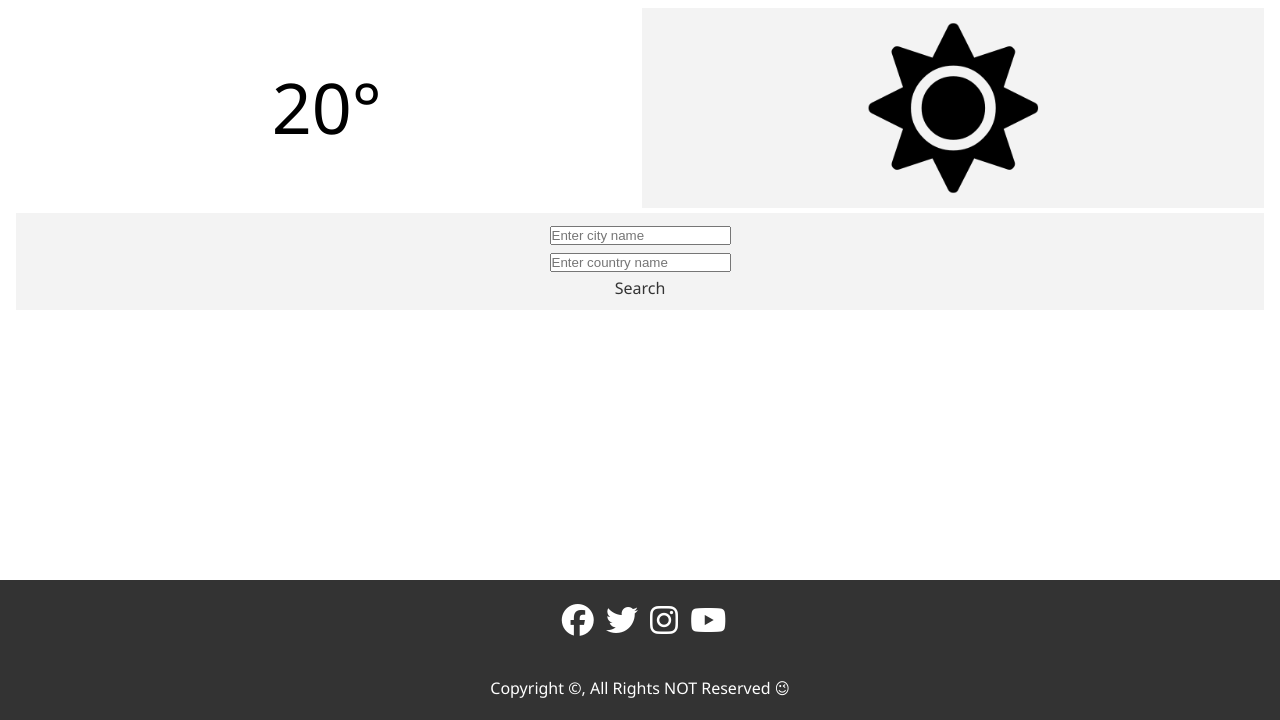
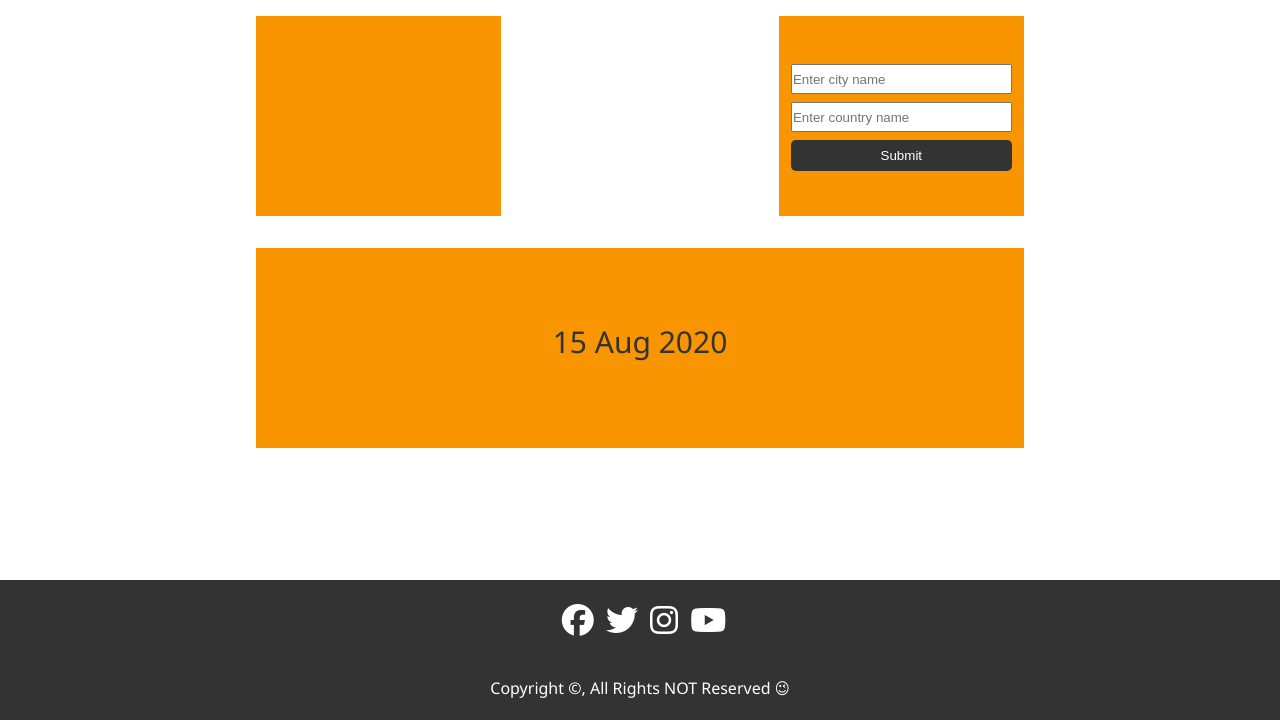
Before and after one commit to leandrofahur/weather-app, a Node server app: page / in a window 1280 px wide. Shown: the part 80-800 px from the top of the page. Run offline with Node 20, Linux system fonts and the light colour scheme; some libraries are stand-ins or nearby versions.

Commit message:
home is ready

```diff
--- a/public/css/main.css
+++ b/public/css/main.css
@@ -73,11 +73,103 @@ header {
 
 /* Weather */
 #weather .weather-container {
+  max-width: 768px;
+  margin: auto;
+  /* background-color: #f99500; */
+  /* height: 100vh; */
+}
+
+#weather .weather-grid {
+  display: grid;
+  grid-template-columns: repeat(3, 1fr);
+  grid-gap: 1rem;
+  /* align-items: center; */
+  text-align: center;
+}
+
+#weather .weather-grid > div {
+  margin-top: 1rem;
+  background-color: #f99500;
+  color: #333;
+  height: 200px;
+}
+
+#weather .weather-grid > div:nth-child(2) {
+  margin-top: 1rem;
+  background-color: #fff;
+  color: #333;
+}
+
+#weather .weather-grid > div:last-child {
+  grid-column: 1 /span 3;
+}
+
+#weather .weather-grid img {
+  display: block;
+  width: 200px;
+  margin: auto;
+}
+
+#weather .weather-grid .data {
+  font-size: 60px;
+  padding-top: 80px;
+}
+
+#weather .weather-grid .info {
+  padding-top: 40px;
+}
+
+#weather .weather-grid .info input[type='text'] {
+  margin-top: .5rem;
+  height: 30px;
+  width: 90%;
+}
+
+#weather .weather-grid .info input[type='submit'] {
+  cursor: pointer;
+  margin-top: .5rem;
+  padding: .5rem 1rem;
+  width: 90%;
+}
+
+#weather .weather-grid .info input[type='submit'] {
+  cursor: pointer;
+  background-color: #333;
+  color: #fff;
+  margin-top: .5rem;
+  padding: .5rem 1rem;
+  width: 90%;
+  border: none;
+  border-radius: 5px;
+}
+
+#weather .weather-grid .info input[type='submit']:hover {
+  opacity: 0.9;
+}
+
+#weather .weather-grid .location-info {
+  padding-top: 20px;
+  height: 200px;
+}
+
+#weather .weather-grid .location-info p {
+  font-size: 30px;
+  font-weight: 400;
+  padding: 20px;
+}
+
+
+
+
+
+/* #weather .weather-container {
   display: grid;
   grid-template-columns: repeat(2, 1fr);
   grid-gap: .3rem;
   padding: .5rem 1rem;
-  height: 100%;
+  height: 100vh;
+  max-width: 768px;
+  margin: auto;
 }
 
 #weather .weather-container > div {
@@ -99,7 +191,6 @@ header {
   display: block;
   margin: auto;
   background-color: #fff;
-  /* height: 100%; */
   width: 100%;
   font-size: 70px;
   font-weight: 400;
@@ -112,7 +203,7 @@ header {
 #weather .weather-container .info {
   text-align: center;
   padding: .5rem 0;
-}
+} */
 
 /* Footer */
 .main-footer {
--- a/templates/views/index.hbs
+++ b/templates/views/index.hbs
@@ -13,6 +13,39 @@
   {{>header}}
 
   <main>
+    <section id="weather">
+      <div class="weather-container">
+        <div class="weather-grid">
+          <div class="data">
+            <p id="displayTemperature"></p>
+          </div>
+          <div>
+            <img src="" alt="" id="displayIcon">
+          </div>
+          <div class="info">
+            <form>
+              <div class="form-group">
+                <label for="city"></label>
+                <input type="text" name="city" id="city" placeholder="Enter city name">
+              </div>
+              <div class="form-group">
+                <label for="country"></label>
+                <input type="text" name="country" id="country" placeholder="Enter country name">
+              </div>
+            </form>
+            <input type="submit" id="searchBtn">
+          </div>
+          <div class="location-info">
+            <p id="displayLocation"></p>
+            <p id="displayDate"></p>
+          </div>
+        </div>
+
+      </div>
+    </section>
+  </main>
+
+  {{!-- <main>
     <section id="weather">
       <div class="weather-container">
         <div class="data">
@@ -36,7 +69,7 @@
         </div>
       </div>
     </section>
-  </main>
+  </main> --}}
 
   {{!-- <section id="weather-content">
     <div class="content-left">
```
Also changed, not shown: package.json (line endings or trailing spaces).
